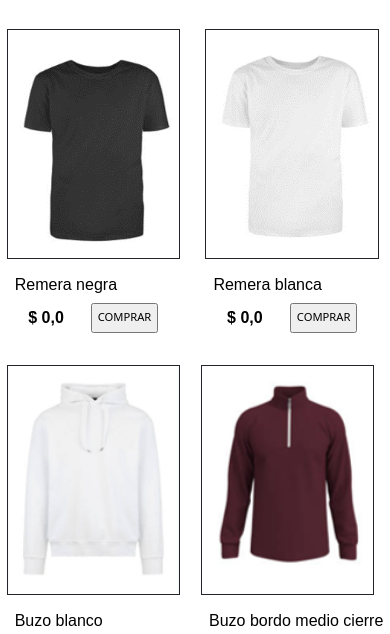
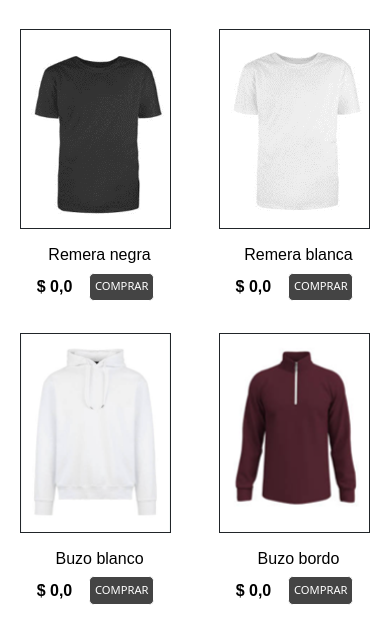
Before and after one commit to juliovargas00/desarrolloweb-coder36430, a website: page vistas/productos.html in a window 390 px wide. Shown: the part 137-771 px from the top of the page. Drawn offline with nearby package versions, Linux system fonts and the light colour scheme.

Commit message:
mas modificaciones

```diff
--- a/css/estilos.css
+++ b/css/estilos.css
@@ -159,6 +159,7 @@
     display: flex;
     list-style-type: none;
     justify-content: space-around;
+    text-align: center;
     gap: .5rem;
     padding-left: 0;
 }
@@ -182,7 +183,16 @@
 
 .productos__comprar{
     font-size: .7rem;
+    background-color: #444444;
+    color: #ffffff;
     padding: .3rem;
+    border-radius: .3rem;
+    border: solid 1px;
+}
+
+.productos__comprar:hover {
+    background-color: rgb(36, 36, 36);
+    border-color: transparent;
 }
 
 .productos__img{
@@ -405,7 +415,7 @@
 }
 
 .productos__img {
-    height: 230px;
+    height: 200px;
     border: solid 1px;
     margin-top: 1.5rem;
 }
@@ -461,7 +471,7 @@
 }
 
 .productos__galeria{
-    grid-template-columns: auto auto;
+    grid-template-columns: 1fr 1fr;
 }
 
 /*MAIN NOSOTROS*/
--- a/vistas/productos.html
+++ b/vistas/productos.html
@@ -87,7 +87,7 @@
                     </li>
                     <li>
                         <img class="productos__img" src="../img/buzo_bordo.png" alt="buzo oliva">
-                        <h2 class="productos__descripcion">Buzo bordo medio cierre</h2>
+                        <h2 class="productos__descripcion">Buzo bordo</h2>
                         <div class="precio_comprar">
                             <h3 class="productos__precio" >$ 0,0</h3>
                             <input class="productos__comprar" type="button" value="COMPRAR">
```
Also changed, not shown: package.json (added, +25 -0 lines), css/compilado.css (added), sass/origen.scss (added), 1 other file.
